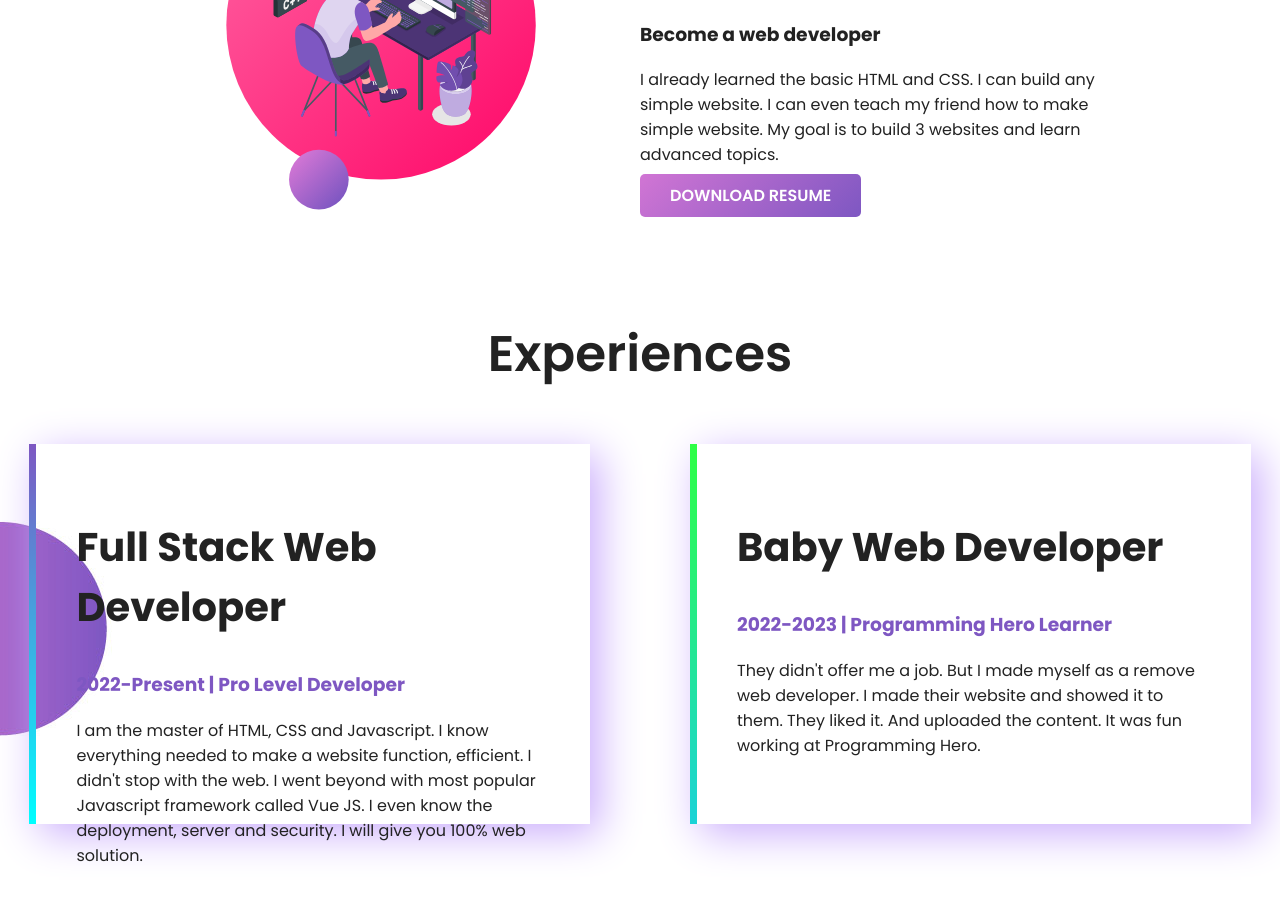
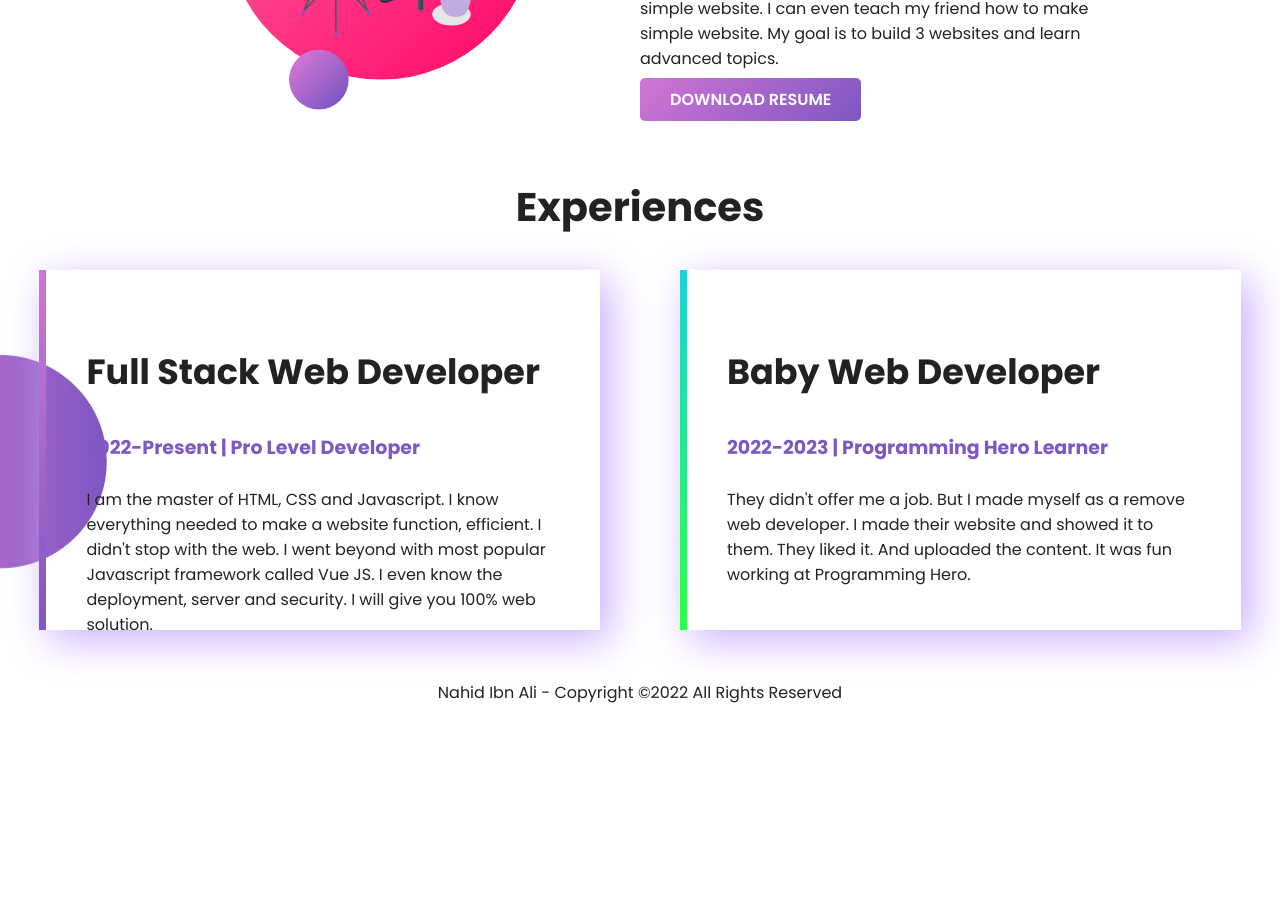
Before and after one commit to NahidIbnAli/personal-portfolio1, a plain HTML site: page index.html in a window 1280 px wide. Shown: the part 621-1542 px from the top of the page. After the commit the page ends 1342 px from the top, so only its background shows below. Drawn offline with Linux system fonts and the light colour scheme.

Commit message:
modified

```diff
--- a/index.html
+++ b/index.html
@@ -2,9 +2,9 @@
 <html lang="en">
   <head>
     <meta charset="UTF-8" />
-    <meta http-equiv="X-UA-Compatible" content="IE=edge" />
+    <meta http-equiv="X-UA-Compitable" content="IE=edge" />
     <meta name="viewport" content="width=device-width, initial-scale=1.0" />
-    <title>Nahid's Portfolio</title>
+    <title>Portfolio</title>
     <link rel="preconnect" href="https://fonts.googleapis.com" />
     <link rel="preconnect" href="https://fonts.gstatic.com" crossorigin />
     <link
@@ -14,50 +14,46 @@
     <link rel="stylesheet" href="style.css" />
   </head>
   <body>
-    <section class="top-banner flex-container">
-      <div class="half-width">
+    <section class="hero-section row">
+      <div class="col">
         <h1>Welcome To</h1>
-        <h1><span class="purple-color">Nahid's</span> Website</h1>
-        <h3>I am a MERN-Stack WEB Developer</h3>
+        <h1><span>Nahid's</span> Website</h1>
+        <h4>I am a MERN-Stack WEB Developer</h4>
         <p>
           Hello, My name is Nahid Ibn Ali. I am learning web development from
           Jhankar Mahbub. I am working hard to become a World-Class Professional
           Web Developer. I will not stop until I become the Web Development
           Hero.
         </p>
-        <a class="btn-purple" href="">HIRE ME</a>
+        <a class="anchor-button" href="">HIRE ME</a>
       </div>
-      <div class="half-width">
-        <img
-          class="image-center"
-          src="images/Developer activity-bro.svg"
-          alt=""
-        />
+      <div class="col">
+        <img src="assets/Developer activity-bro.svg" alt="" />
       </div>
     </section>
 
-    <section class="dream-section flex-container">
-      <div class="half-width">
-        <img src="images/Programming-amico.svg" alt="" />
+    <section class="dream-section row">
+      <div class="col">
+        <img src="assets/Programming-amico.svg" alt="" />
       </div>
-      <div class="half-width">
+      <div class="col">
         <h2>Dream Big</h2>
-        <h3>Become a web developer</h3>
+        <h4>Become a web developer</h4>
         <p>
           I already learned the basic HTML and CSS. I can build any simple
           website. I can even teach my friend how to make simple website. My
           goal is to build 3 websites and learn advanced topics.
         </p>
-        <a class="btn-purple" href="">DOWNLOAD RESUME</a>
+        <a class="anchor-button" href="">DOWNLOAD RESUME</a>
       </div>
     </section>
 
     <section class="experiences-section">
-      <h1>Experiences</h1>
-      <div class="flex-container">
-        <div class="full-stack-developer half-width">
-          <h2>Full Stack Web Developer</h2>
-          <h3 class="purple-color">2022-Present | Pro Level Developer</h3>
+      <h2>Experiences</h2>
+      <div class="row">
+        <div class="col" id="full-stack">
+          <h3>Full Stack Web Developer</h3>
+          <h4>2022-Present | Pro Level Developer</h4>
           <p>
             I am the master of HTML, CSS and Javascript. I know everything
             needed to make a website function, efficient. I didn't stop with the
@@ -66,9 +62,9 @@
             100% web solution.
           </p>
         </div>
-        <div class="baby-web-developer half-width">
-          <h2>Baby Web Developer</h2>
-          <h3 class="purple-color">2022-2023 | Programming Hero Learner</h3>
+        <div class="col" id="baby-web">
+          <h3>Baby Web Developer</h3>
+          <h4>2022-2023 | Programming Hero Learner</h4>
           <p>
             They didn't offer me a job. But I made myself as a remove web
             developer. I made their website and showed it to them. They liked
--- a/style.css
+++ b/style.css
@@ -1,9 +1,8 @@
 body {
+  font-family: "poppins", sans-serif;
   margin: 0;
-  font-family: "poppins", sans-serif;
   color: rgb(34, 34, 34);
 }
-
 h1 {
   font-size: 50px;
   line-height: 20px;
@@ -12,11 +11,16 @@ h1 {
 h2 {
   font-size: 40px;
 }
-
-.purple-color {
+h3 {
+  font-size: 35px;
+}
+h4 {
+  font-size: 19px;
+}
+span {
   color: #7e57c2;
 }
-.btn-purple {
+.anchor-button {
   text-decoration: none;
   background-image: linear-gradient(-45deg, #7e57c2, #d175d4);
   color: white;
@@ -24,61 +28,57 @@ h2 {
   padding: 10px 30px;
   border-radius: 5px;
 }
-
-.flex-container {
+.row {
   display: flex;
   justify-content: center;
   align-items: center;
 }
-section {
-  margin-bottom: 100px;
-}
-
-.half-width {
+.col {
   width: 37%;
 }
-.half-width img {
+.row img {
   width: 80%;
 }
-
-.image-center {
+.hero-section img {
   display: block;
   margin-left: 150px;
 }
-
-.top-banner {
-  background-image: url(./images/Untitled-2.jpg);
+.hero-section {
+  background-image: url(./assets/Untitled-2.jpg);
+}
+.dream-section {
+  background-image: url(./assets/Untitled-4.jpg);
+}
+.experiences-section h2 {
+  text-align: center;
+}
+.experiences-section .col {
+  box-shadow: 10px 10px 40px #caadfc;
+  height: 280px;
+  padding: 40px;
+}
+.experiences-section .row {
+  gap: 80px;
+}
+#full-stack {
+  border-left: 7px solid;
+  border-image: linear-gradient(#d175d4, #7e57c2);
+  border-image-slice: 1;
+}
+#baby-web {
+  border-left: 7px solid;
+  border-image: linear-gradient(#1bd2d7, #2eff45);
+  border-image-slice: 1;
+}
+.experiences-section h4 {
+  color: #7e57c2;
 }
 .experiences-section {
-  background-image: url(./images/Untitled-3.jpg);
+  background-image: url(./assets/Untitled-3.jpg);
 }
-.dream-section {
-  background-image: url(./images/Untitled-4.jpg);
-}
-
-.experiences-section .half-width {
-  padding: 40px;
-  height: 300px;
-  box-shadow: 10px 10px 40px #caadfc;
-  border-left: 7px solid;
-  border-image-slice: 1;
-}
-
-.baby-web-developer {
-  border-image: linear-gradient(180deg, #2eff45, #1bd2d7);
-}
-.full-stack-developer {
-  border-image: linear-gradient(180deg, #7e57c2, cyan);
-}
-
-.experiences-section .flex-container {
-  gap: 100px;
-}
-.experiences-section h1 {
-  text-align: center;
-  margin-bottom: 80px;
-}
-
 footer p {
   text-align: center;
 }
+footer {
+  margin-top: 50px;
+}
```
Also changed, not shown: assets/Developer activity-bro.svg (renamed from images/Developer activity-bro.svg), assets/Programming-amico.svg (renamed from images/Programming-amico.svg), assets/Untitled-2.jpg (renamed from images/Untitled-2.jpg), assets/Untitled-3.jpg (renamed from images/Untitled-3.jpg), assets/Untitled-4.jpg (renamed from images/Untitled-4.jpg), assets/dream-bg.png (renamed from images/dream-bg.png), assets/exp-bg.png (renamed from images/exp-bg.png), assets/my-bg.png (renamed from images/my-bg.png), assets/my-bg2.png (renamed from images/my-bg2.png), assets/top-banner.png (renamed from images/top-banner.png).
